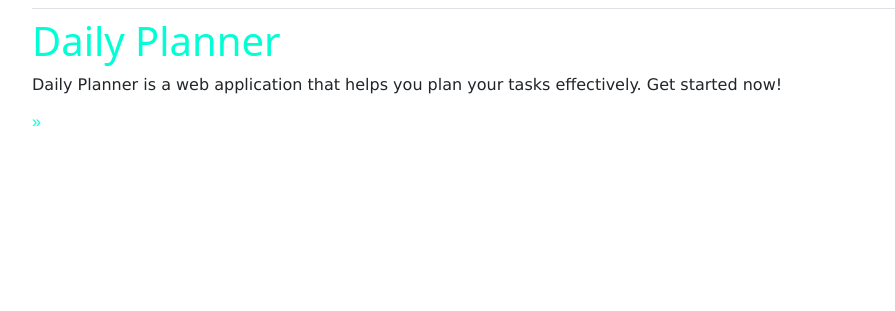
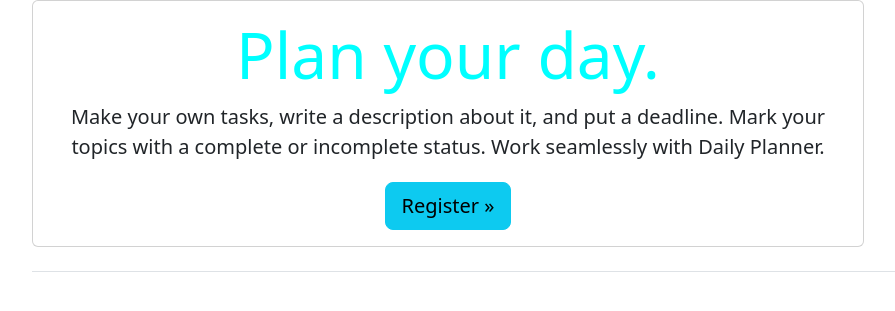
Before and after one commit to Arjunpride15/plannerproject, a Django app: page / in a window 1280 px wide. Shown: the part 56-367 px from the top of the page, without its empty margins (50-945 px from the left). Run offline with Django 5.2, Linux system fonts and the light colour scheme; some libraries are stand-ins or nearby versions.

Commit message:
Styled home page

```diff
--- a/daily_planner/templates/daily_planner/base.html
+++ b/daily_planner/templates/daily_planner/base.html
@@ -12,6 +12,9 @@
     <style>
       .aqua-bg{
       background-color: aqua;
+      }
+      .aqua-font{
+        color: aqua;
       }
     </style>
   </head>
--- a/daily_planner/templates/daily_planner/index.html
+++ b/daily_planner/templates/daily_planner/index.html
@@ -1,9 +1,16 @@
 {% extends 'daily_planner/base.html' %}
 
 
-{% block content %}
-<h1 style="color: rgb(0, 255, 213)">Daily Planner</h1>
-<p style="font-family: Verdana, Geneva, Tahoma, sans-serif;">Daily Planner is a web application that helps you plan your tasks effectively.
-Get started now!<p style="color: rgb(0, 255, 213); font: 1em sans-serif;">&raquo;</p>
-</p>
-{% endblock content %}
+{% block page_header %}
+  <div>
+    <div class="card text-center mb-3" style="width: 65vw;">
+        <div class="card-body">
+          <h1 class="display-3 aqua-font">Plan your day.</h1>
+          <p class="lead">Make your own tasks, write a description about it, and put a deadline. Mark your topics with a complete or
+            incomplete status. Work seamlessly with Daily Planner.
+          </p>
+          <a href="{% url 'accounts:register' %}" class="btn btn-info btn-lg mt-1">Register &raquo;</a>
+        </div>
+      </div>
+  </div>
+{% endblock page_header %}
```
